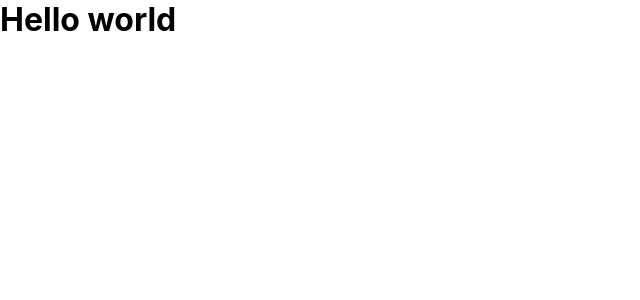
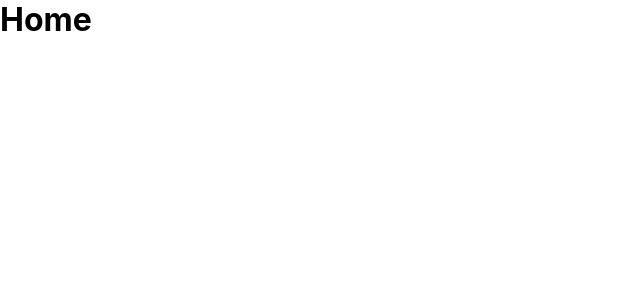
Before and after one commit to NikolaNovak/FakeAmazon, a React (Create React App) app in the folder fake-amazon/: page / in a window 1280 px wide. Shown: the top 300 px of the page, without its empty margins (0-640 px from the left). Built offline with nearby package versions, Linux system fonts and the light colour scheme.

Commit message:
Setting up React Router

```diff
--- a/fake-amazon/package.json
+++ b/fake-amazon/package.json
@@ -8,6 +8,7 @@
     "@testing-library/user-event": "^7.2.1",
     "react": "^16.13.1",
     "react-dom": "^16.13.1",
+    "react-router-dom": "^5.2.0",
     "react-scripts": "3.4.3"
   },
   "scripts": {
--- a/fake-amazon/src/App.js
+++ b/fake-amazon/src/App.js
@@ -1,11 +1,25 @@
 import React from "react";
+import { BrowserRouter as Router, Switch, Route } from "react-router-dom";
+
 import "./App.css";
 
 function App() {
   return (
-    <div className="App">
-      <h1>Hello world</h1>
-    </div>
+    <Router>
+      <div className="app">
+        <Switch>
+          <Route path="/checkout">
+            <h1>Checkout</h1>
+          </Route>
+          <Route path="/login">
+            <h1>Login</h1>
+          </Route>
+          <Route path="/">
+            <h1>Home</h1>
+          </Route>
+        </Switch>
+      </div>
+    </Router>
   );
 }
 
```
Also changed, not shown: 1 other file (tests, documents, lock files or other folders).
